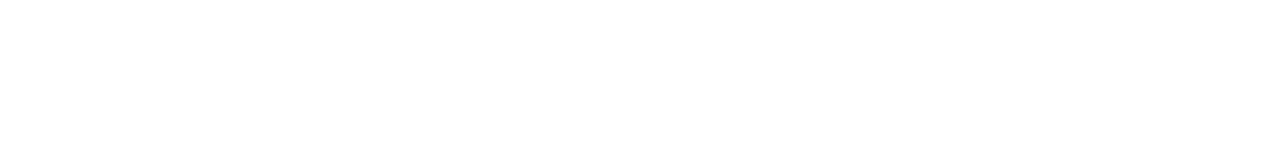
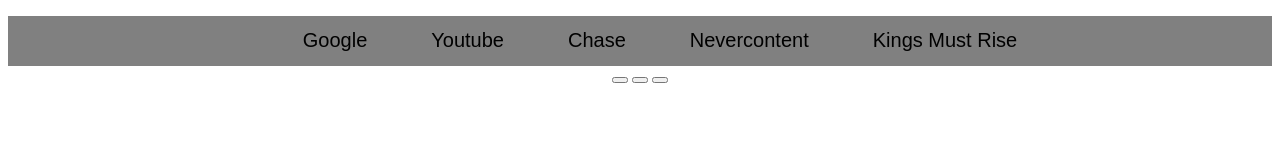
Before and after one commit to Regin11/Week-3-Exercise, a plain HTML site: page index.html in a window 1280 px wide. Drawn offline with Linux system fonts and the light colour scheme.

Commit message:
added links and buttons (not yet functional)

```diff
--- a/css/main.css
+++ b/css/main.css
@@ -0,0 +1,34 @@
+.btn {
+	text-align: center;
+	size: 20px 30px;
+}
+div.topnav {
+	text-align: center;
+	background-color: grey;
+	height: 50px;
+}
+ul {
+	padding-top: 13px;
+}
+li {
+	display: inline;
+	list-style-type: none;
+	padding: 10px 30px;
+}
+a {
+	color: black;
+	font-family: sans-serif;
+	font-size: 20px;
+	text-decoration: none;
+}
+a:hover {
+    color: white;
+    background-color: black;
+    border-style: solid;
+    transition: 0.5s ease;
+}
+button:hover {
+	background-color: blue;
+	color: red;
+	transition: 1s ease;
+}
--- a/index.html
+++ b/index.html
@@ -8,7 +8,19 @@
 		<link rel="stylesheet" href="css/main.css">
 	</head>
 	<body>
-
-
+		<div class="topnav">
+			<ul>
+				<li><a href="www.google.com">Google</a></li>
+				<li><a href="www.youtube.com">Youtube</a></li>
+				<li><a href="www.chase.com">Chase</a></li>
+				<li><a href="www.nevercontent.jp">Nevercontent</a></li>
+				<li><a href="www.kingsmustrise.com">Kings Must Rise</a></li>
+			</ul>
+		</div>
+		<div class="btn">
+			<button></button>
+			<button></button>
+			<button></button>
+		</div>
 	</body>
 </html>
```
